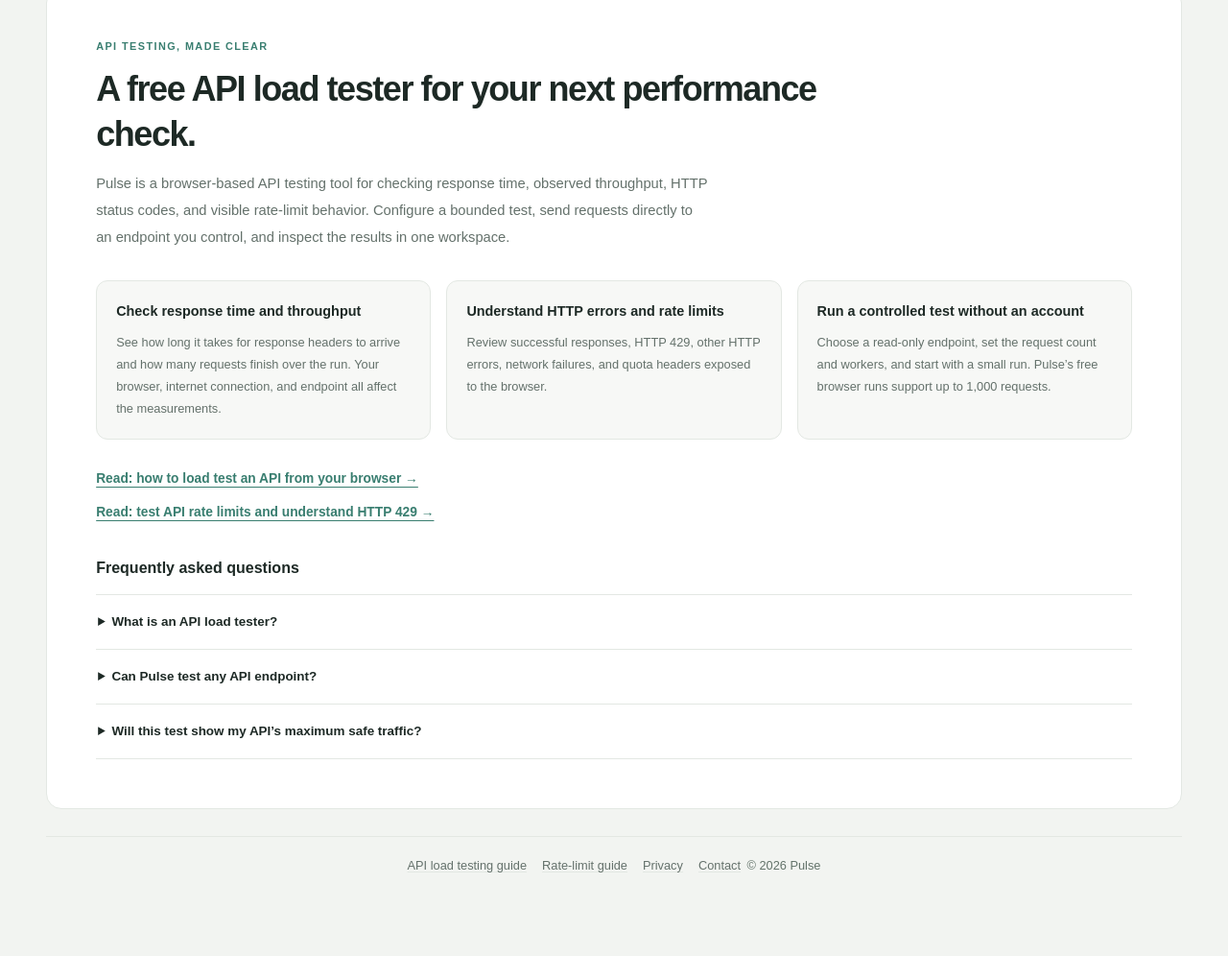
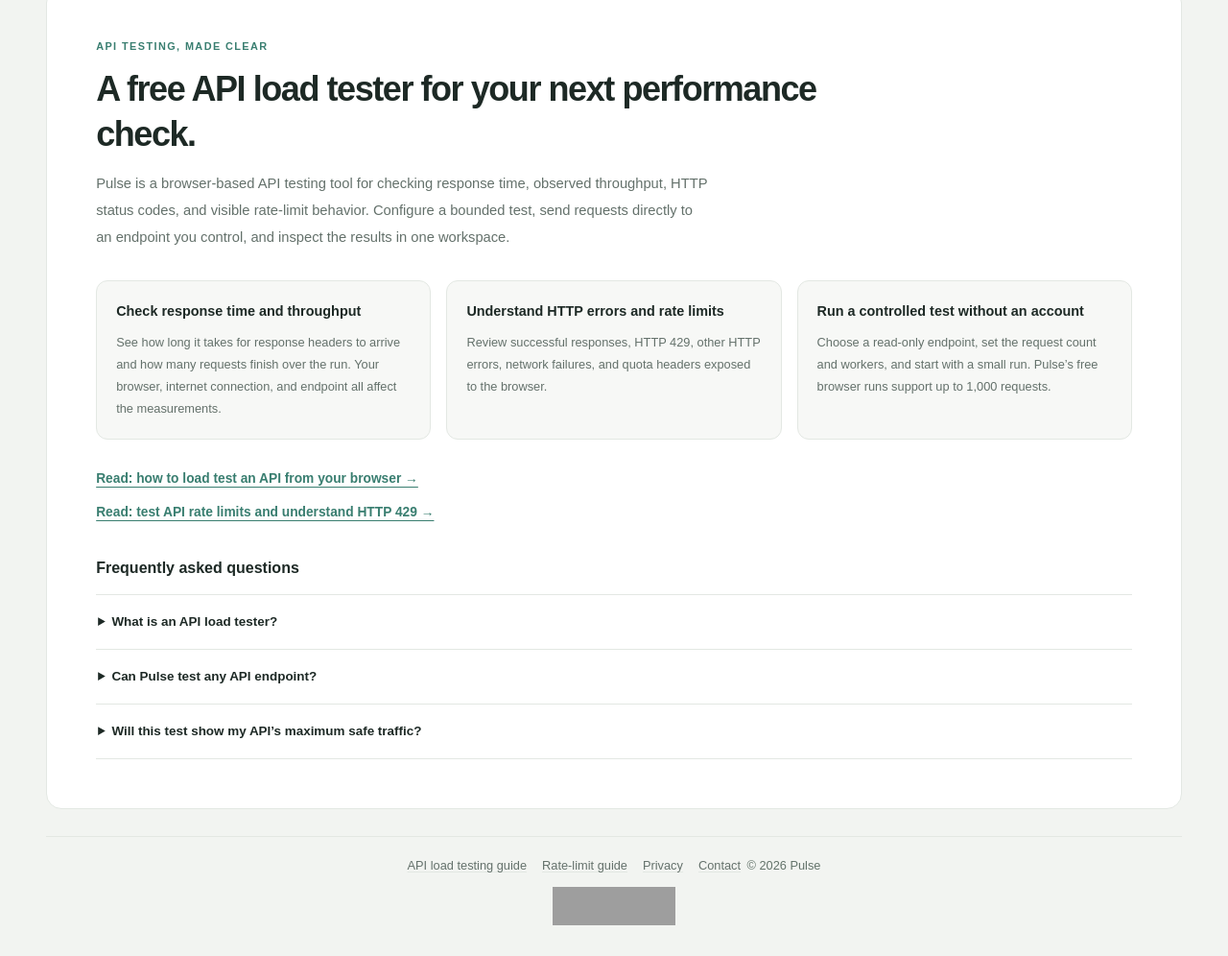
Before and after one commit to ayansaifi/Pulse, a plain HTML site: page index.html in a window 1280 px wide. Shown: the part 1701-2697 px from the top of the page at 96% size. Before the commit the page ends 2645 px from the top, so only its background shows below. Drawn offline with Linux system fonts and the light colour scheme; grey boxes are pictures that could not be loaded.

Commit message:
Add discreet LaunchBuff footer badge

```diff
--- a/index.html
+++ b/index.html
@@ -459,6 +459,9 @@
         <a href="mailto:saifiayan822@gmail.com">Contact</a>
       </nav>
       <span>© 2026 Pulse</span>
+      <a class="footer-listing-badge" href="https://launchbuff.com/products/pulse-icozze" target="_blank" rel="noopener noreferrer" title="Featured on LaunchBuff">
+        <img src="https://launchbuff.com/badge-featured-dark.svg" alt="Featured on LaunchBuff" width="256" height="80" loading="lazy" referrerpolicy="no-referrer">
+      </a>
     </footer>
   </div>
 
--- a/style.css
+++ b/style.css
@@ -1395,6 +1395,19 @@ body {
   gap: 1rem;
 }
 
+.footer-listing-badge {
+  display: block;
+  flex-basis: 100%;
+  text-align: center;
+  line-height: 0;
+  margin-top: 0.35rem;
+}
+
+.footer-listing-badge img {
+  width: 128px;
+  height: 40px;
+}
+
 .legal-page {
   min-height: 100vh;
 }
```
Also changed, not shown: privacy.html (+1 -1 lines), 1 other file.
